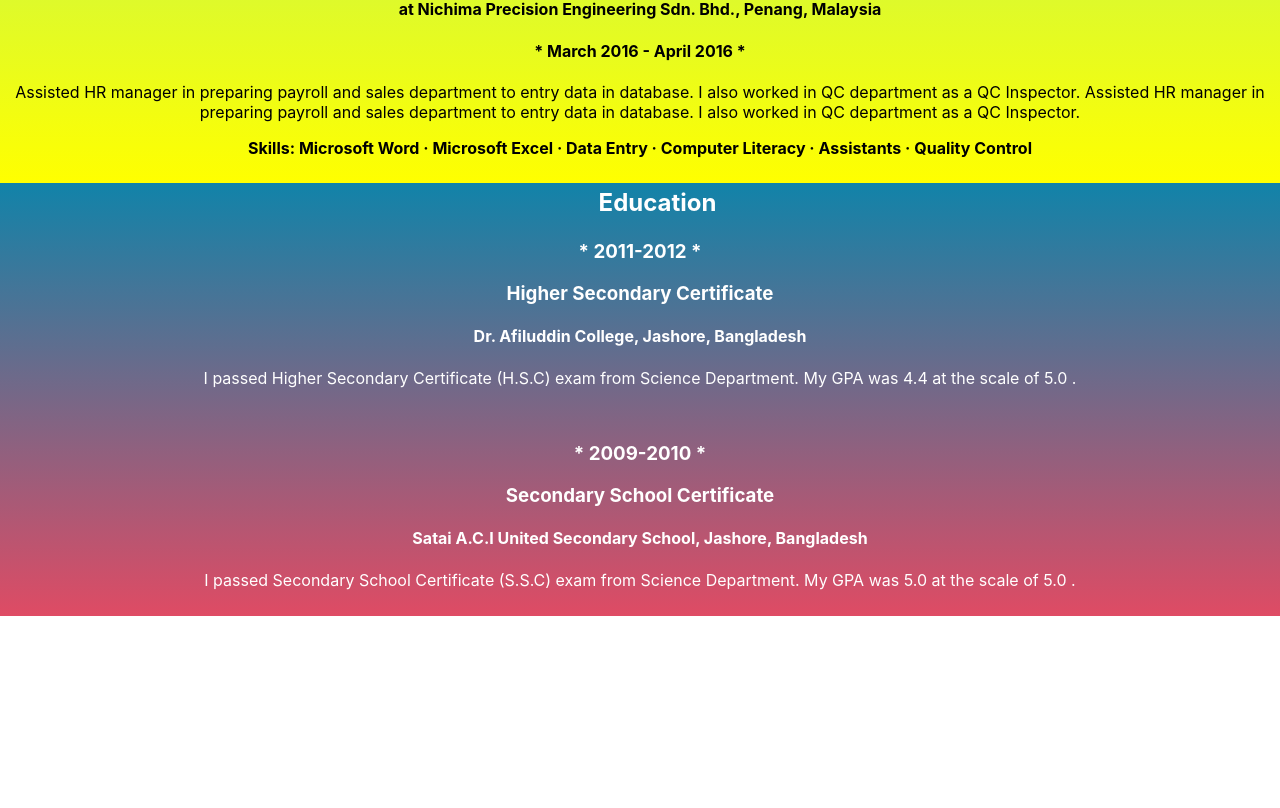
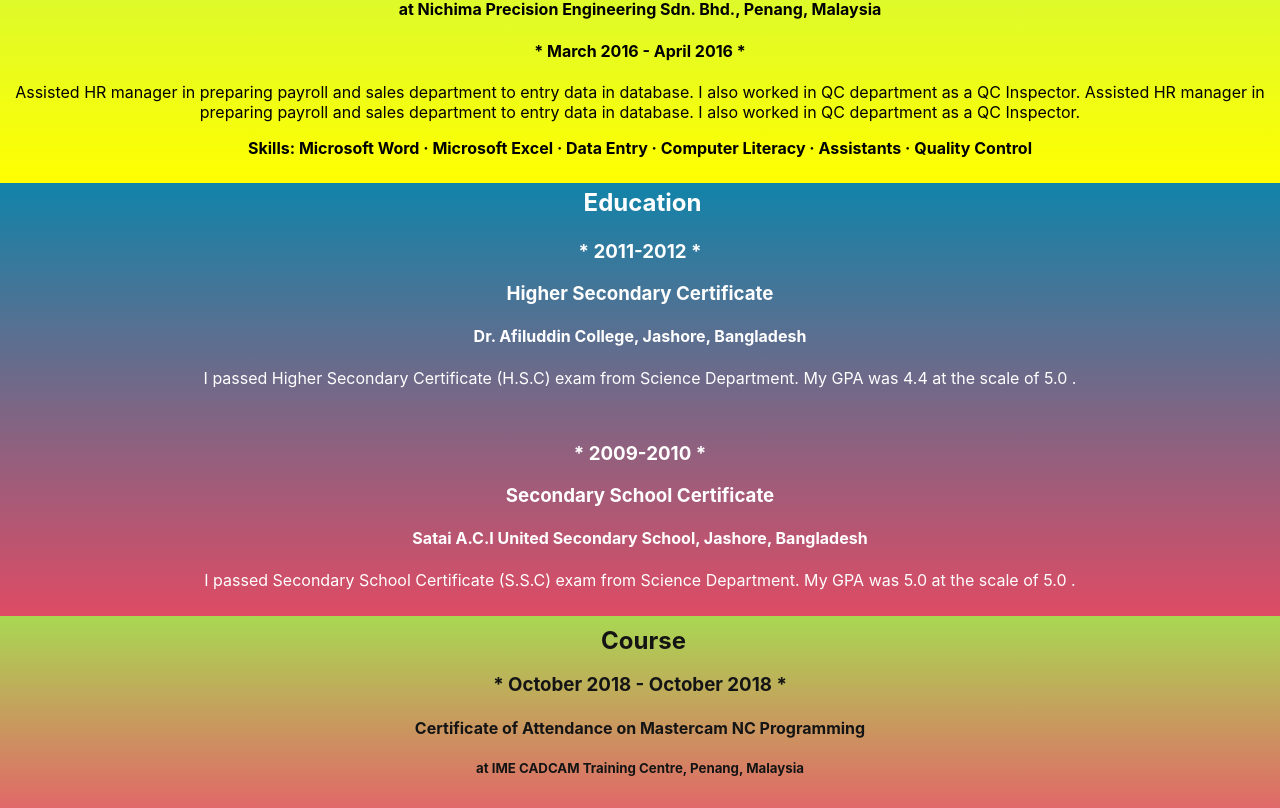
Before and after one commit to hmjahid/My-First-React-App, a React (Create React App) app: page / in a window 1280 px wide. Shown: the part 1148-1956 px from the top of the page. Before the commit the page ends 1764 px from the top, so only its background shows below. Built offline with nearby package versions, Linux system fonts and the light colour scheme; the HTML template or start-up script is replaced by a standard one.

Commit message:
Modify existing component, add new component and style new component

```diff
--- a/src/App.js
+++ b/src/App.js
@@ -5,6 +5,7 @@ import { Starter, Greetings, Introduction } from './components/Greetings';
 import Skills from './components/Skills';
 import Experience from './components/Experience';
 import Education from './components/Education';
+import Course from './components/Course';
 
 function App() {
   const dateOfBirth = "1st September, 1996"
@@ -30,7 +31,7 @@ function App() {
           company="at Nichima Precision Engineering Sdn. Bhd., Penang, Malaysia"
       />
       <Education/>
-
+      <Course/>
     </div>
   );
 }
--- /dev/null
+++ b/src/components/Course.css
@@ -0,0 +1,8 @@
+.Course {
+    background: linear-gradient(180deg, rgb(169, 216, 82), rgb(225, 104, 104));
+    padding: 10px 0px 10px 0px;
+}
+
+.CourseHeading {
+    margin-right: 28px;
+}
--- /dev/null
+++ b/src/components/Course.jsx
@@ -0,0 +1,14 @@
+import "./Course.css";
+
+const Course = () => {
+  return (
+    <div className="Course">
+        <h2 className="CourseHeading">Course</h2>
+        <h3> * October 2018 - October 2018 *</h3>
+        <h4>Certificate of Attendance on Mastercam NC Programming</h4>
+        <h5>at IME CADCAM Training Centre, Penang, Malaysia</h5>
+    </div>
+  );
+}
+
+export default Course;
--- a/src/components/Education.css
+++ b/src/components/Education.css
@@ -7,3 +7,7 @@
 .courseDetails2{
     padding-top: 5px;
 }
+
+.EducationHeading {
+    margin-left: 5px;
+}
--- a/src/components/Education.jsx
+++ b/src/components/Education.jsx
@@ -3,7 +3,7 @@ import "./Education.css"
 const Education = () => {
   return (
     <div className="Education">
-        <h2>Education</h2>
+        <h2 className="EducationHeading">Education</h2>
         <div className="courseDetails2">
             <h3>* 2011-2012 *</h3>
             <h3>Higher Secondary Certificate</h3>
```
